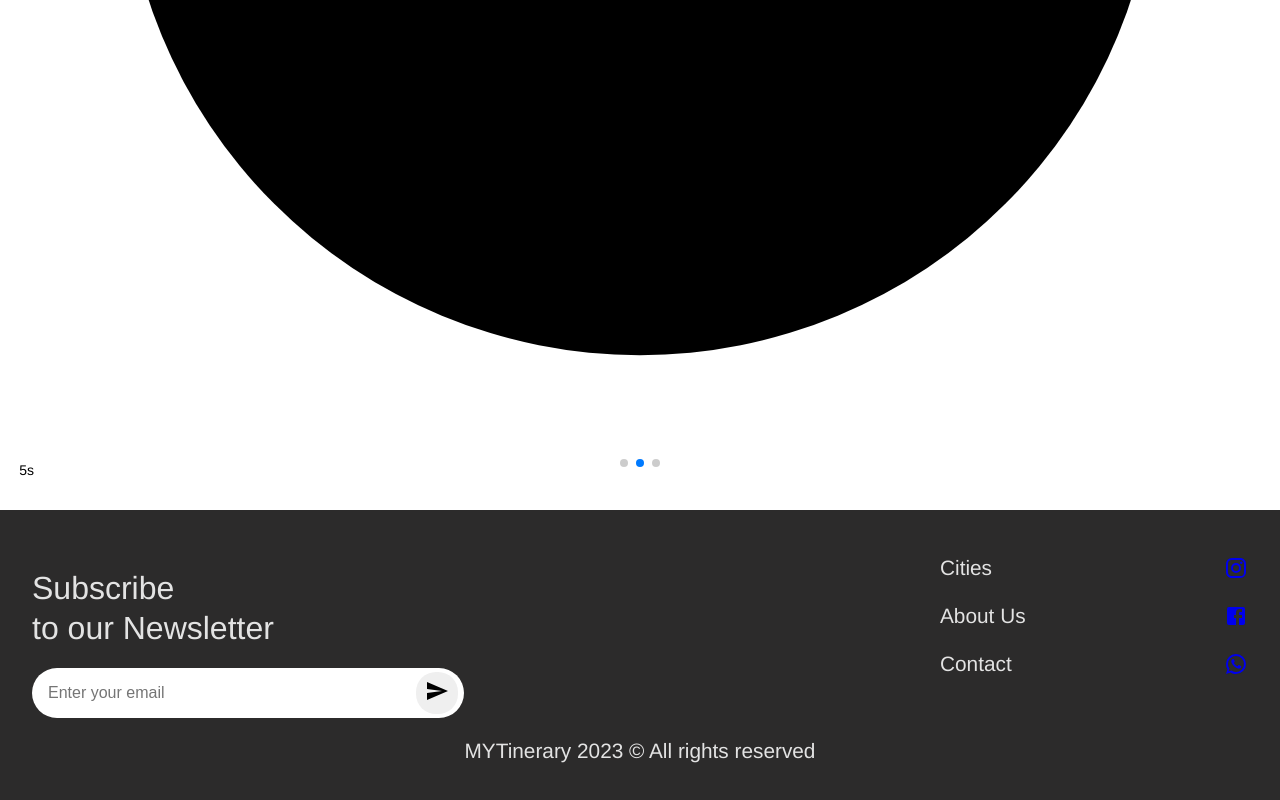
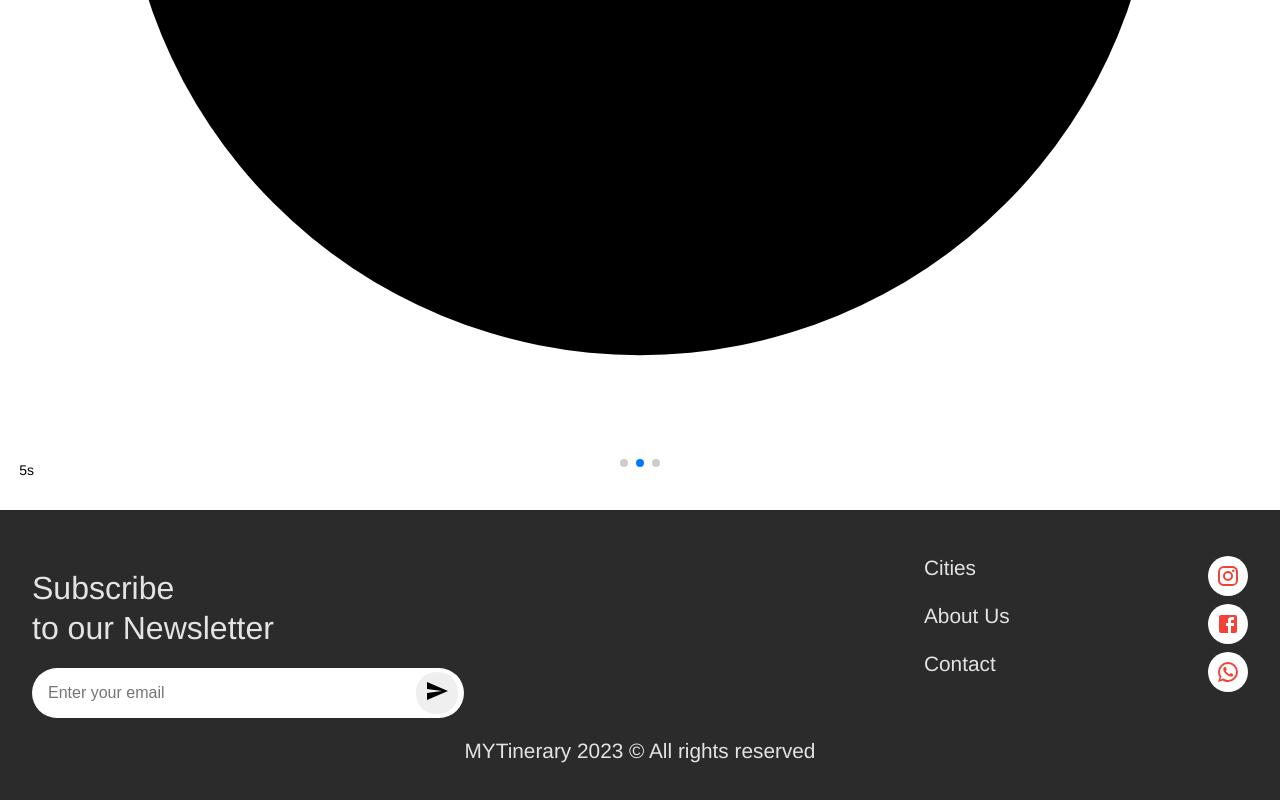
Before and after one commit to cristinagarcialanz/MYTinerary, a React (Create React App) app: page / in a window 1280 px wide. Shown: the part 1446-2246 px from the top of the page. Built offline with nearby package versions, Linux system fonts and the light colour scheme; a web font is replaced by a local one.

Commit message:
Se arreglo estilos de iconos redes de footer

```diff
--- a/src/components/Footer.jsx
+++ b/src/components/Footer.jsx
@@ -31,12 +31,13 @@ function Footer(params) {
 
             <div class="foo-col">
               <ul>
-                <li><a className="nav-link" id="Productos" href="https://www.instagram.com/accounts/login/">Cities</a></li>
-                <a href="https://www.instagram.com"><InstagramIcon /> </a>
-                <li><a className="nav-link" id="Nosotros" href="https://es-la.facebook.com/login/device-based/regular/login/">About Us</a></li>
-                <a href="https://www.facebook.com"> <FacebookIcon /></a>
-                <li><a className="nav-link" id="Contacto" href="https://www.whatsapp.com/?lang=es">Contact</a></li>
-                <a href="https://www.whatsapp.com"> <WhatsAppIcon /></a>
+                <li><a className="nav-link" id="Productos" href="#">Cities</a></li>
+                <div className='icono-redes'><a  href="https://www.instagram.com"><InstagramIcon /> </a></div>
+                <li><a className="nav-link" id="Nosotros" href="#">About Us</a></li>
+                <div className='icono-redes'> <a  href="https://www.facebook.com"> <FacebookIcon /></a></div>
+                <li><a className="nav-link" id="Contacto" href="#">Contact</a></li>
+                <div className='icono-redes'><a href="https://www.whatsapp.com"> <WhatsAppIcon /></a></div>
+
 
               </ul>
             </div>
--- a/src/styles/footer.css
+++ b/src/styles/footer.css
@@ -99,7 +99,6 @@ footer .foo-row .foo-col ul li a:hover {
 
 }
 
-
 .foo-copy {
   text-align: center;
   color: #E3E3E3;
```
